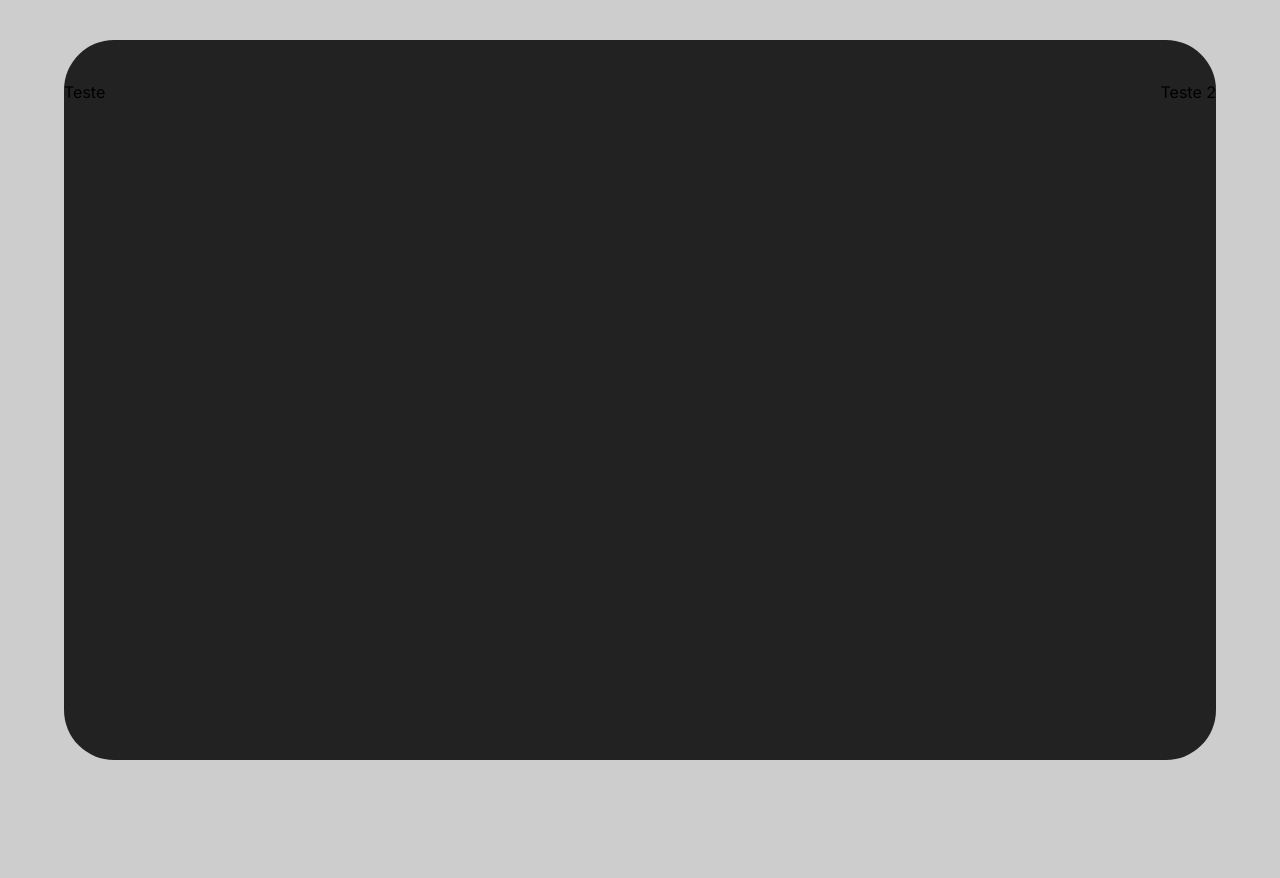
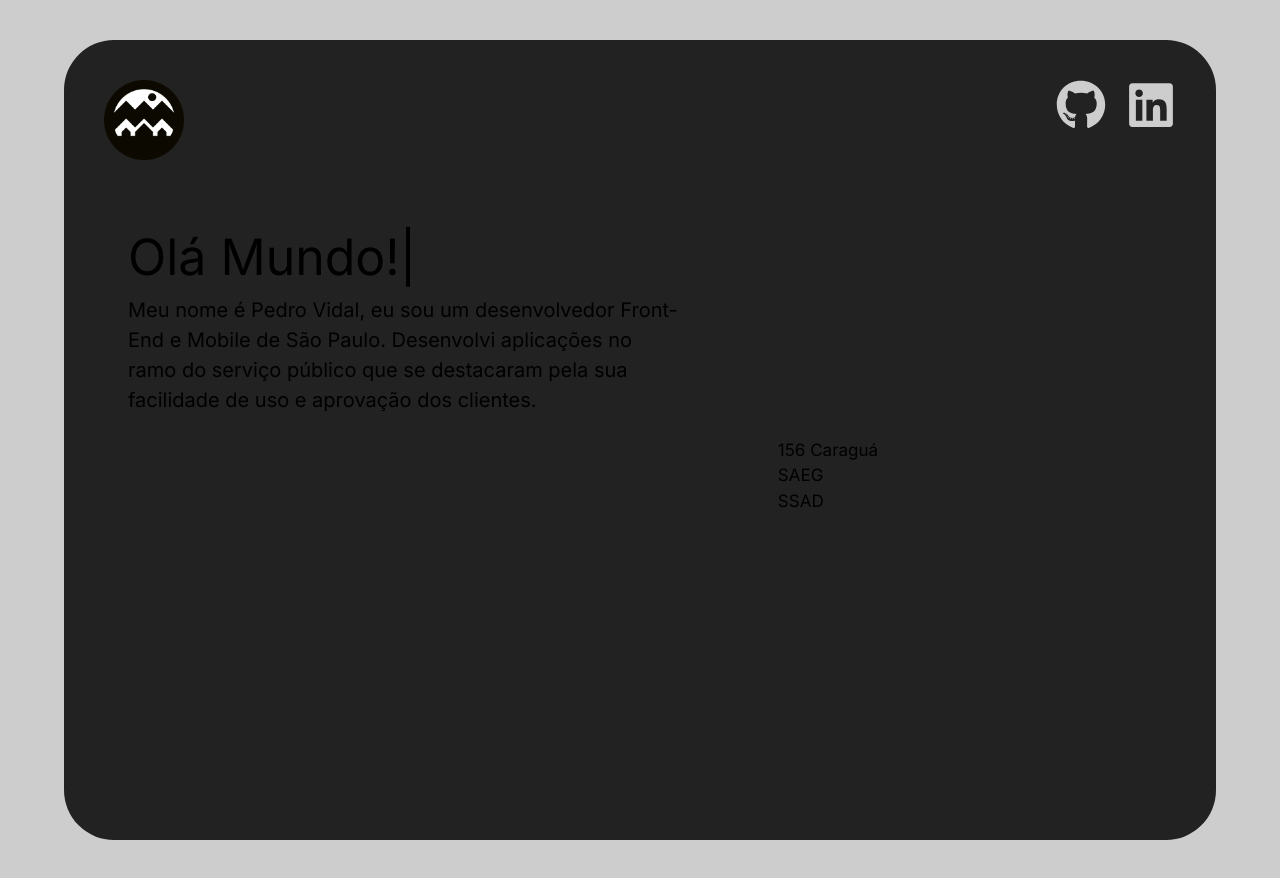
Before and after one commit to PedroVidal27/react-portfolio, a Next.js app: page / in a window 1280 px wide. Before the commit the page ends 800 px from the top, so only its background shows below. Built offline with nearby package versions, Linux system fonts and the light colour scheme.

Commit message:
:sparkles: tweaks to the main page

```diff
--- /dev/null
+++ b/src/app/components/typing/index.tsx
@@ -0,0 +1,27 @@
+import { useEffect, useState } from "react";
+import "./styles.css"
+
+interface Props {
+  text: string;
+  delay: number;
+}
+
+const Typewritter: React.FC<Props> = ({ text, delay }) => {
+  const [currentText, setCurrentText] = useState("");
+  const [currentIndex, setCurrentIndex] = useState(0);
+
+  useEffect(() => {
+    if (currentIndex < text.length) {
+      const timeout = setTimeout(() => {
+        setCurrentText((prevText) => prevText + text[currentIndex]);
+        setCurrentIndex((prevIndex) => prevIndex + 1);
+      }, delay);
+
+      return () => clearTimeout(timeout);
+    }
+  }, [currentIndex, delay, text]);
+
+  return <span className="blinking-cursor">{currentText}</span>;
+};
+
+export default Typewritter;
--- /dev/null
+++ b/src/app/components/typing/styles.css
@@ -0,0 +1,13 @@
+.blinking-cursor::after {
+  content: "|";
+  animation: blink 1s step-end infinite;
+}
+@keyframes blink {
+  from,
+  to {
+    opacity: 1;
+  }
+  50% {
+    opacity: 0;
+  }
+}
--- a/src/app/globals.css
+++ b/src/app/globals.css
@@ -18,7 +18,8 @@
 
 body {
   color: rgb(var(--foreground-rgb));
-  background: #CDCDCD
+  background: #CDCDCD;
+  caret-color: transparent;
 }
 
 @layer utilities {
--- /dev/null
+++ b/src/app/hook/useDimensions.ts
@@ -0,0 +1,73 @@
+"use client";
+import { useState, useEffect, SetStateAction } from "react";
+
+export default function useDimensions() {
+  return {
+    setSizeByScreen,
+    isSmallDevice,
+    isMediumDevice,
+    isLargeDevice,
+  };
+}
+
+export const isSmallDevice = () => {
+  const { innerWidth: width, innerHeight: height } = window;
+  // Determinar a classe de tamanho com base na largura e altura da tela em pixels
+  if (width <= 675) {
+    return true;
+  }
+};
+
+export const isMediumDevice = () => {
+  const { innerWidth: width, innerHeight: height } = window;
+  if (width > 675 && width < 1450) {
+    //411
+    return true;
+  }
+
+  return false;
+};
+
+export const isLargeDevice = () => {
+  const { innerWidth: width, innerHeight: height } = window;
+  if (width >= 1450) {
+    return true;
+  }
+  return false;
+};
+export const setSizeByScreen = (
+  smallScreen: number,
+  mediumScreen: number,
+  largeScreen: number
+) => {
+  const getWindowDimensions = () => {
+    const { innerWidth: width, innerHeight: height } = window;
+    return {
+      width,
+      height,
+    };
+  };
+  const [windowDimensions, setWindowDimensions] = useState<
+    { width: number; height: number } | undefined
+  >(undefined);
+
+  useEffect(() => {
+    setWindowDimensions(getWindowDimensions());
+    function handleResize() {
+      setWindowDimensions(getWindowDimensions());
+    }
+
+    window.addEventListener("resize", handleResize);
+    return () => window.removeEventListener("resize", handleResize);
+  }, []);
+
+  if (!windowDimensions) return;
+  if (windowDimensions.width <= 675) {
+    return smallScreen;
+  }
+  if (windowDimensions.width > 675 && windowDimensions.width < 1450) {
+    return mediumScreen;
+  }
+
+  return largeScreen;
+};
--- /dev/null
+++ b/src/app/icons.tsx
@@ -0,0 +1,5 @@
+export const GithubIcon = (props: React.SVGProps<SVGSVGElement>) => (
+    <svg xmlns="http://www.w3.org/2000/svg" viewBox="0 0 24 24" width={24} height={24} color={"#000000"} fill={"none"} {...props}>
+      <path d="M6.51734 17.1132C6.91177 17.6905 8.10883 18.9228 9.74168 19.2333M9.86428 22C8.83582 21.8306 2 19.6057 2 12.0926C2 5.06329 8.0019 2 12.0008 2C15.9996 2 22 5.06329 22 12.0926C22 19.6057 15.1642 21.8306 14.1357 22C14.1357 22 13.9267 18.5826 14.0487 17.9969C14.1706 17.4113 13.7552 16.4688 13.7552 16.4688C14.7262 16.1055 16.2043 15.5847 16.7001 14.1874C17.0848 13.1032 17.3268 11.5288 16.2508 10.0489C16.2508 10.0489 16.5318 7.65809 15.9996 7.56548C15.4675 7.47287 13.8998 8.51192 13.8998 8.51192C13.4432 8.38248 12.4243 8.13476 12.0018 8.17939C11.5792 8.13476 10.5568 8.38248 10.1002 8.51192C10.1002 8.51192 8.53249 7.47287 8.00036 7.56548C7.46823 7.65809 7.74917 10.0489 7.74917 10.0489C6.67316 11.5288 6.91516 13.1032 7.2999 14.1874C7.79575 15.5847 9.27384 16.1055 10.2448 16.4688C10.2448 16.4688 9.82944 17.4113 9.95135 17.9969C10.0733 18.5826 9.86428 22 9.86428 22Z" stroke="currentColor" strokeWidth="1.5" strokeLinecap="round" strokeLinejoin="round" />
+    </svg>
+  );
--- a/src/app/page.tsx
+++ b/src/app/page.tsx
@@ -1,17 +1,49 @@
-import Image from "next/image";
+"use client";
+import Typewritter from "./components/typing";
+import useDimensions from "./hook/useDimensions";
+import "./styles.css";
+import logo from "../assets/logo.png";
+import { FaGithub, FaLinkedin } from "react-icons/fa";
 
 export default function Home() {
+  const { setSizeByScreen, isLargeDevice } = useDimensions();
+
   return (
-    <main className="flex h-screen flex-col items-center justify-center">
-      <section className="flex my-10 w-[90vw] rounded-[50px] flex-grow bg-[#222222]">
+    <main className="flex flex-col items-center justify-center">
+      <section className="flex flex-col my-10 w-[90vw] h-[800px] pb-12 rounded-[50px] bg-[#222222]">
         <nav className="flex flex-row h-20 mt-10 w-full">
-          <div className="flex w-full justify-start">
-            <a>Teste</a>
+          <div className="ml-10 flex w-full justify-start">
+            <img src={logo.src} />
           </div>
-          <div className="flex w-full justify-end">
-            <a>Teste 2</a>
+          <div className="flex w-full justify-end gap-5 mr-10 text-[#CDCDCD]">
+            <a>
+              <FaGithub size={setSizeByScreen(25, 50, 75)} />
+            </a>
+            <a>
+              <FaLinkedin size={setSizeByScreen(25, 50, 80)} />
+            </a>
           </div>
         </nav>
+        <div className="flex flex-row w-full h-full mx-16">
+          <div
+            style={{ paddingTop: setSizeByScreen(55, 60, 100) }}
+            className="flex flex-col w-full h-full"
+          >
+            <h1 style={{ fontSize: setSizeByScreen(55, 50, 75) }}>
+              <Typewritter text={"Olá Mundo!"} delay={80} />
+            </h1>
+            <p style={{ fontSize: setSizeByScreen(15, 20, 20) }}>
+              Meu nome é Pedro Vidal, eu sou um desenvolvedor Front-End e Mobile
+              de São Paulo. Desenvolvi aplicações no ramo do serviço público que
+              se destacaram pela sua facilidade de uso e aprovação dos clientes.
+            </p>
+          </div>
+          <div style={{ paddingLeft: setSizeByScreen(20, 100, 100), fontSize: setSizeByScreen(17, 17, 16) }} className="flex flex-col w-full h-full justify-center">
+            <a>156 Caraguá</a>
+            <a>SAEG</a>
+            <a>SSAD{isLargeDevice() ? " - Sistema de Solicitações e Acompanhamento de Demandas" : undefined}</a>
+          </div>
+        </div>
       </section>
     </main>
   );
```
Also changed, not shown: package.json (+5 -4 lines), src/app/styles.css (added), src/assets/logo.png (added), 1 other file (tests, documents, lock files or other folders).
